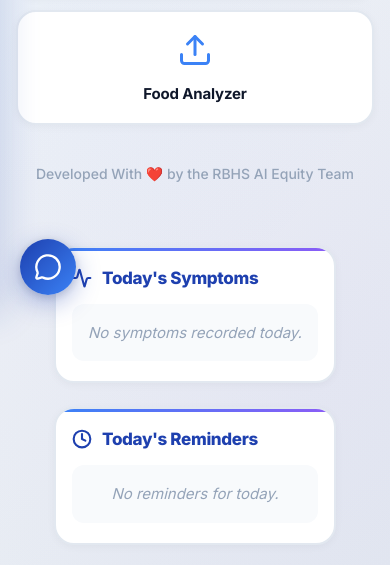
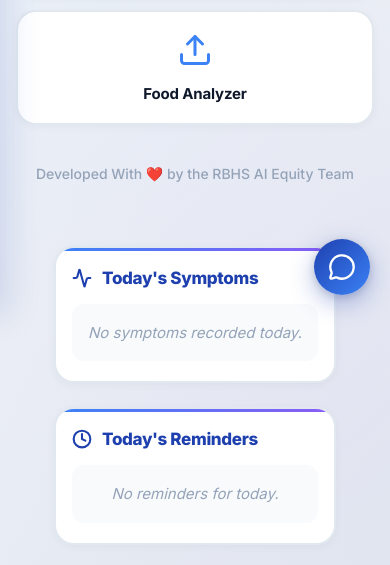
Before and after one commit to aayanb09/rbhs_aiequity, a Flask app: page /home in a window 390 px wide. Shown: the part 529-1094 px from the top of the page. Run offline with Flask 3, Linux system fonts and the light colour scheme.

Commit message:
Update chatbot.html

```diff
--- a/templates/chatbot.html
+++ b/templates/chatbot.html
@@ -65,11 +65,12 @@
 <style>
   /* Chatbot Widget Styles */
   #chatbot-widget {
-    position: fixed;
-    bottom: 24px;
-    left: 24px;
-    z-index: 999;
-  }
+  position: fixed;
+  bottom: 24px;
+  right: 24px;
+  z-index: 999;
+}
+
 
   .chatbot-toggle {
     width: 60px;
@@ -103,7 +104,7 @@
   .chatbot-window {
     position: fixed;
     bottom: 100px;
-    left: 24px;
+    right: 24px;
     width: 400px;
     max-width: calc(100vw - 48px);
     height: 600px;
@@ -442,7 +443,7 @@
   @media (max-width: 768px) {
     #chatbot-widget {
       bottom: 20px;
-      left: 20px;
+      right: 20px;
     }
 
     .chatbot-toggle {
```
